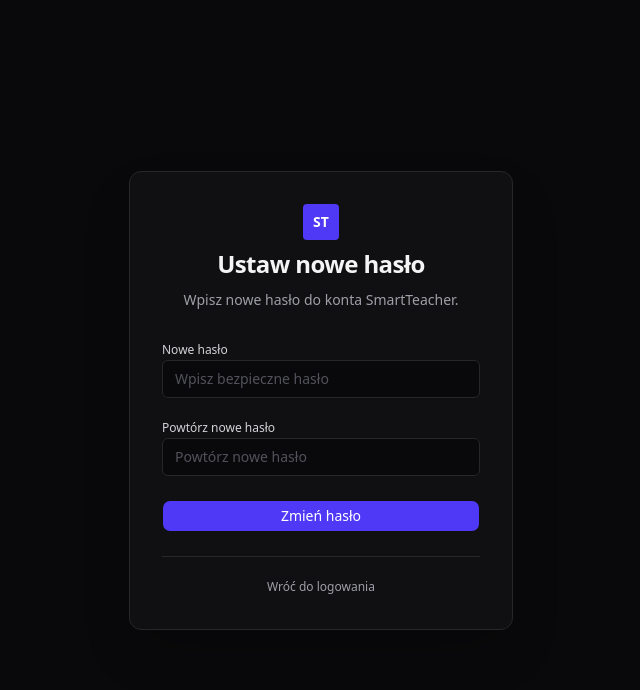
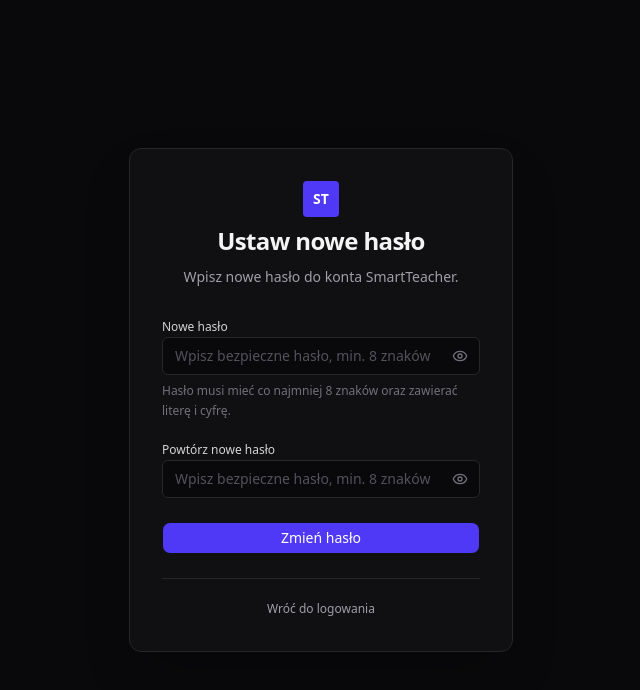
Before and after one commit to muskalaiza/smartteacher-next, a Next.js app: page /zmien-haslo in a window 1280 px wide. Shown: the top 690 px of the page, without its empty margins (319-959 px from the left). Built offline with nearby package versions, Linux system fonts and the light colour scheme; no server answers.

Commit message:
Improve auth password UX and error handling

```diff
--- a/components/auth/changePasswordForm.jsx
+++ b/components/auth/changePasswordForm.jsx
@@ -1,4 +1,3 @@
-
 /*
 → tylko formularz ustawienia nowego hasła po wejściu z linku resetującego
 → docelowo używany na osobnej stronie, np. /zmien-haslo
@@ -7,11 +6,14 @@
 "use client"
 
 import React, { useState } from "react"
+import { Eye, EyeOff } from "lucide-react"
 import { Button } from "../ui/button"
 
 export default function ChangePasswordForm({ handleChangePassword }) {
   const [password, setPassword] = useState("")
   const [passwordRepeat, setPasswordRepeat] = useState("")
+  const [showPassword, setShowPassword] = useState(false)
+  const [showPasswordRepeat, setShowPasswordRepeat] = useState(false)
   const [formError, setFormError] = useState("")
   const [formMessage, setFormMessage] = useState("")
   const [isSubmitting, setIsSubmitting] = useState(false)
@@ -21,8 +23,14 @@
     setFormError("")
     setFormMessage("")
 
-    if (password.length < 8) {
-      setFormError("Nowe hasło powinno mieć co najmniej 8 znaków.")
+    const hasMinimumLength = password.length >= 8
+    const hasLetter = /\p{L}/u.test(password)
+    const hasDigit = /\d/.test(password)
+
+    if (!hasMinimumLength || !hasLetter || !hasDigit) {
+      setFormError(
+        "Hasło musi mieć co najmniej 8 znaków oraz zawierać co najmniej jedną literę i jedną cyfrę."
+      )
       return
     }
 
@@ -75,17 +83,38 @@
           Nowe hasło
         </label>
 
+        <div className="relative">
           <input
             id="new-password"
             name="new-password"
-          type="password"
+            type={showPassword ? "text" : "password"}
             required
+            minLength={8}
             autoComplete="off"
-          placeholder="Wpisz bezpieczne hasło"
+            placeholder="Wpisz bezpieczne hasło, min. 8 znaków"
             value={password}
             onChange={(event) => setPassword(event.target.value)}
-          className="w-full rounded-md border border-zinc-800 bg-zinc-950 px-3 py-2 text-sm text-zinc-200 transition-colors placeholder:text-zinc-600 focus:border-indigo-500 focus:outline-none focus:ring-1 focus:ring-indigo-500"
+            className="w-full rounded-md border border-zinc-800 bg-zinc-950 px-3 py-2 pr-10 text-sm text-zinc-200 transition-colors placeholder:text-zinc-600 focus:border-indigo-500 focus:outline-none focus:ring-1 focus:ring-indigo-500"
           />
+
+          <button
+            type="button"
+            onClick={() => setShowPassword((current) => !current)}
+            aria-label={showPassword ? "Ukryj hasło" : "Pokaż hasło"}
+            aria-pressed={showPassword}
+            className="absolute inset-y-0 right-0 flex w-10 items-center justify-center text-zinc-500 transition-colors hover:text-zinc-200 focus:outline-none focus-visible:text-zinc-200"
+          >
+            {showPassword ? (
+              <EyeOff className="h-4 w-4" aria-hidden="true" />
+            ) : (
+              <Eye className="h-4 w-4" aria-hidden="true" />
+            )}
+          </button>
+        </div>
+
+        <p className="text-xs leading-relaxed text-zinc-500">
+          Hasło musi mieć co najmniej 8 znaków oraz zawierać literę i cyfrę.
+        </p>
       </div>
 
       <div className="space-y-1.5">
@@ -96,17 +125,36 @@
           Powtórz nowe hasło
         </label>
 
+        <div className="relative">
           <input
             id="new-password-repeat"
             name="new-password-repeat"
-          type="password"
+            type={showPasswordRepeat ? "text" : "password"}
             required
+            minLength={8}
             autoComplete="off"
-          placeholder="Powtórz nowe hasło"
+            placeholder="Wpisz bezpieczne hasło, min. 8 znaków"
             value={passwordRepeat}
             onChange={(event) => setPasswordRepeat(event.target.value)}
-          className="w-full rounded-md border border-zinc-800 bg-zinc-950 px-3 py-2 text-sm text-zinc-200 transition-colors placeholder:text-zinc-600 focus:border-indigo-500 focus:outline-none focus:ring-1 focus:ring-indigo-500"
+            className="w-full rounded-md border border-zinc-800 bg-zinc-950 px-3 py-2 pr-10 text-sm text-zinc-200 transition-colors placeholder:text-zinc-600 focus:border-indigo-500 focus:outline-none focus:ring-1 focus:ring-indigo-500"
           />
+
+          <button
+            type="button"
+            onClick={() => setShowPasswordRepeat((current) => !current)}
+            aria-label={
+              showPasswordRepeat ? "Ukryj powtórzone hasło" : "Pokaż powtórzone hasło"
+            }
+            aria-pressed={showPasswordRepeat}
+            className="absolute inset-y-0 right-0 flex w-10 items-center justify-center text-zinc-500 transition-colors hover:text-zinc-200 focus:outline-none focus-visible:text-zinc-200"
+          >
+            {showPasswordRepeat ? (
+              <EyeOff className="h-4 w-4" aria-hidden="true" />
+            ) : (
+              <Eye className="h-4 w-4" aria-hidden="true" />
+            )}
+          </button>
+        </div>
       </div>
 
       <Button
--- a/components/auth/loginForm.jsx
+++ b/components/auth/loginForm.jsx
@@ -4,8 +4,8 @@
 "use client"
 
 import React, { useState } from "react"
+import { Eye, EyeOff } from "lucide-react"
 import { Button } from "../ui/button"
-import { Eye, EyeOff } from "lucide-react";
 
 export default function LoginForm({
   loginEmail,
@@ -17,8 +17,8 @@
   onRegisterClick,
   onResetPasswordClick,
 }) {
-  const [isSubmitting, setIsSubmitting] = useState(false);
-  const [showPassword, setShowPassword] = useState(false);
+  const [isSubmitting, setIsSubmitting] = useState(false)
+  const [showPassword, setShowPassword] = useState(false)
 
   async function onSubmit(event) {
     event.preventDefault()
@@ -78,7 +78,7 @@
             type={showPassword ? "text" : "password"}
             required
             autoComplete="off"
-            placeholder="••••••••"
+            placeholder="Wpisz bezpieczne hasło, min. 8 znaków"
             value={loginPassword}
             onChange={(event) => setLoginPassword(event.target.value)}
             className="w-full rounded-md border border-zinc-800 bg-zinc-950 px-3 py-2 pr-10 text-sm text-zinc-200 transition-colors placeholder:text-zinc-600 focus:border-indigo-500 focus:outline-none focus:ring-1 focus:ring-indigo-500"
--- a/components/auth/registerForm.jsx
+++ b/components/auth/registerForm.jsx
@@ -6,6 +6,7 @@
 
 import React, { useState } from "react"
 import Link from "next/link"
+import { Eye, EyeOff } from "lucide-react"
 import { Button } from "../ui/button"
 
 export default function RegisterForm({
@@ -17,6 +18,8 @@
   const [fullName, setFullName] = useState("")
   const [password, setPassword] = useState("")
   const [passwordRepeat, setPasswordRepeat] = useState("")
+  const [showPassword, setShowPassword] = useState(false)
+  const [showPasswordRepeat, setShowPasswordRepeat] = useState(false)
   const [registerError, setRegisterError] = useState("")
   const [registerMessage, setRegisterMessage] = useState("")
   const [isSubmitting, setIsSubmitting] = useState(false)
@@ -30,7 +33,7 @@
     const trimmedEmail = loginEmail.trim()
 
     if (!trimmedFullName) {
-      setRegisterError("Podaj imię i nazwisko.")
+      setRegisterError("Podaj nazwę użytkownika.")
       return
     }
 
@@ -44,7 +47,9 @@
     const hasDigit = /\d/.test(password)
 
     if (!hasMinimumLength || !hasLetter || !hasDigit) {
-  setRegisterError("Hasło powinno mieć co najmniej 8 znaków oraz zawierać co najmniej jedną literę i jedną cyfrę.")
+      setRegisterError(
+        "Hasło musi mieć co najmniej 8 znaków oraz zawierać co najmniej jedną literę i jedną cyfrę."
+      )
       return
     }
 
@@ -58,7 +63,6 @@
       return
     }
 
-
     setIsSubmitting(true)
 
     try {
@@ -67,11 +71,13 @@
         password,
         fullName: trimmedFullName,
       })
+
       setFullName("")
       setPassword("")
       setPasswordRepeat("")
       setRegisterMessage(
-  message || "Konto zostało utworzone. Sprawdź skrzynkę e-mail, aby potwierdzić rejestrację."
+        message ||
+          "Sprawdź skrzynkę e-mail. Jeśli nie otrzymasz wiadomości aktywacyjnej, ten adres może być już przypisany do konta. Spróbuj się zalogować lub zresetować hasło."
       )
     } catch (error) {
       setRegisterError(
@@ -91,18 +97,17 @@
       )}
 
       {registerMessage && (
-  <div className="rounded-md border border-emerald-900/50 bg-emerald-950/30 p-2.5 text-center text-xs leading-relaxed text-emerald-400">
+        <div className="rounded-md border border-zinc-700 bg-zinc-800/60 p-2.5 text-center text-xs leading-relaxed text-zinc-300">
           {registerMessage}
         </div>
       )}
-
 
       <div className="space-y-1.5">
         <label
           htmlFor="register-full-name"
           className="text-xs font-medium text-zinc-300"
         >
-          Imię i nazwisko
+          Nazwa użytkownika
         </label>
 
         <input
@@ -111,7 +116,7 @@
           type="text"
           required
           autoComplete="off"
-          placeholder="Imię i nazwisko"
+          placeholder="Nazwa użytkownika"
           value={fullName}
           onChange={(event) => setFullName(event.target.value)}
           className="w-full rounded-md border border-zinc-800 bg-zinc-950 px-3 py-2 text-sm text-zinc-200 transition-colors placeholder:text-zinc-600 focus:border-indigo-500 focus:outline-none focus:ring-1 focus:ring-indigo-500"
@@ -147,17 +152,34 @@
           Hasło
         </label>
 
+        <div className="relative">
           <input
             id="register-password"
             name="register-password"
-          type="password"
+            type={showPassword ? "text" : "password"}
             required
+            minLength={8}
             autoComplete="off"
-          placeholder="Wpisz bezpieczne hasło."
+            placeholder="Wpisz bezpieczne hasło, min. 8 znaków"
             value={password}
             onChange={(event) => setPassword(event.target.value)}
-          className="w-full rounded-md border border-zinc-800 bg-zinc-950 px-3 py-2 text-sm text-zinc-200 transition-colors placeholder:text-zinc-600 focus:border-indigo-500 focus:outline-none focus:ring-1 focus:ring-indigo-500"
+            className="w-full rounded-md border border-zinc-800 bg-zinc-950 px-3 py-2 pr-10 text-sm text-zinc-200 transition-colors placeholder:text-zinc-600 focus:border-indigo-500 focus:outline-none focus:ring-1 focus:ring-indigo-500"
           />
+
+          <button
+            type="button"
+            onClick={() => setShowPassword((current) => !current)}
+            aria-label={showPassword ? "Ukryj hasło" : "Pokaż hasło"}
+            aria-pressed={showPassword}
+            className="absolute inset-y-0 right-0 flex w-10 items-center justify-center text-zinc-500 transition-colors hover:text-zinc-200 focus:outline-none focus-visible:text-zinc-200"
+          >
+            {showPassword ? (
+              <EyeOff className="h-4 w-4" aria-hidden="true" />
+            ) : (
+              <Eye className="h-4 w-4" aria-hidden="true" />
+            )}
+          </button>
+        </div>
       </div>
 
       <div className="space-y-1.5">
@@ -168,17 +190,36 @@
           Powtórz hasło
         </label>
 
+        <div className="relative">
           <input
             id="register-password-repeat"
             name="register-password-repeat"
-          type="password"
+            type={showPasswordRepeat ? "text" : "password"}
             required
+            minLength={8}
             autoComplete="off"
-          placeholder="Powtórz hasło"
+            placeholder="Wpisz bezpieczne hasło, min. 8 znaków"
             value={passwordRepeat}
             onChange={(event) => setPasswordRepeat(event.target.value)}
-          className="w-full rounded-md border border-zinc-800 bg-zinc-950 px-3 py-2 text-sm text-zinc-200 transition-colors placeholder:text-zinc-600 focus:border-indigo-500 focus:outline-none focus:ring-1 focus:ring-indigo-500"
+            className="w-full rounded-md border border-zinc-800 bg-zinc-950 px-3 py-2 pr-10 text-sm text-zinc-200 transition-colors placeholder:text-zinc-600 focus:border-indigo-500 focus:outline-none focus:ring-1 focus:ring-indigo-500"
           />
+
+          <button
+            type="button"
+            onClick={() => setShowPasswordRepeat((current) => !current)}
+            aria-label={
+              showPasswordRepeat ? "Ukryj powtórzone hasło" : "Pokaż powtórzone hasło"
+            }
+            aria-pressed={showPasswordRepeat}
+            className="absolute inset-y-0 right-0 flex w-10 items-center justify-center text-zinc-500 transition-colors hover:text-zinc-200 focus:outline-none focus-visible:text-zinc-200"
+          >
+            {showPasswordRepeat ? (
+              <EyeOff className="h-4 w-4" aria-hidden="true" />
+            ) : (
+              <Eye className="h-4 w-4" aria-hidden="true" />
+            )}
+          </button>
+        </div>
       </div>
 
       <Button
--- a/components/auth/resetPasswordForm.jsx
+++ b/components/auth/resetPasswordForm.jsx
@@ -40,7 +40,7 @@
       await handleResetPassword(trimmedEmail)
 
       setResetMessage(
-        "Wysłaliśmy instrukcję zmiany hasła na podany adres e-mail."
+        "Jeśli konto dla tego adresu istnieje, wysłaliśmy instrukcję zmiany hasła."
       )
     } catch (error) {
       setResetError(
```
Also changed, not shown: components/auth/authPanel.jsx (+14 -2 lines). Lines whose indentation alone changed are shown as unchanged.
